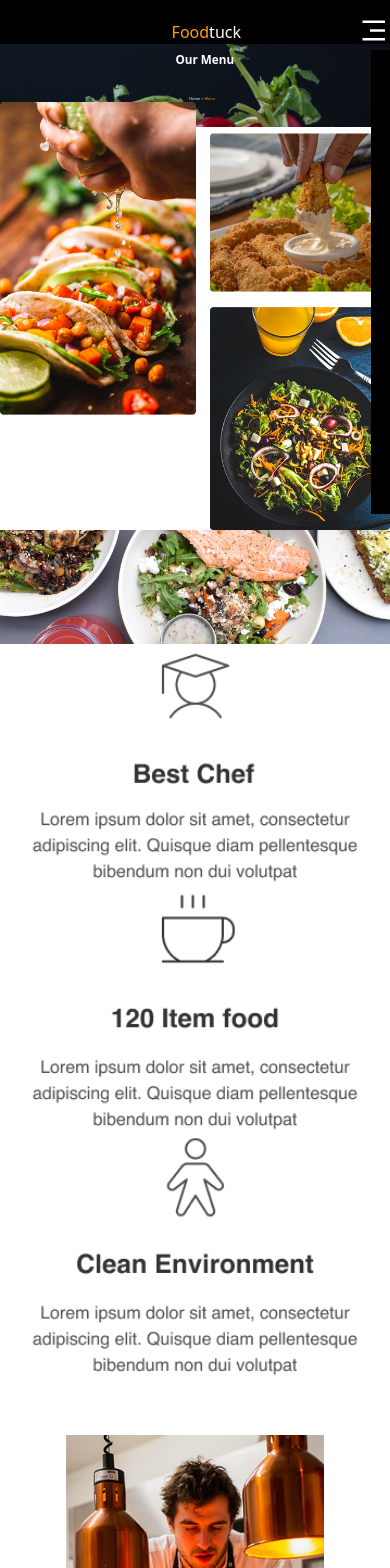
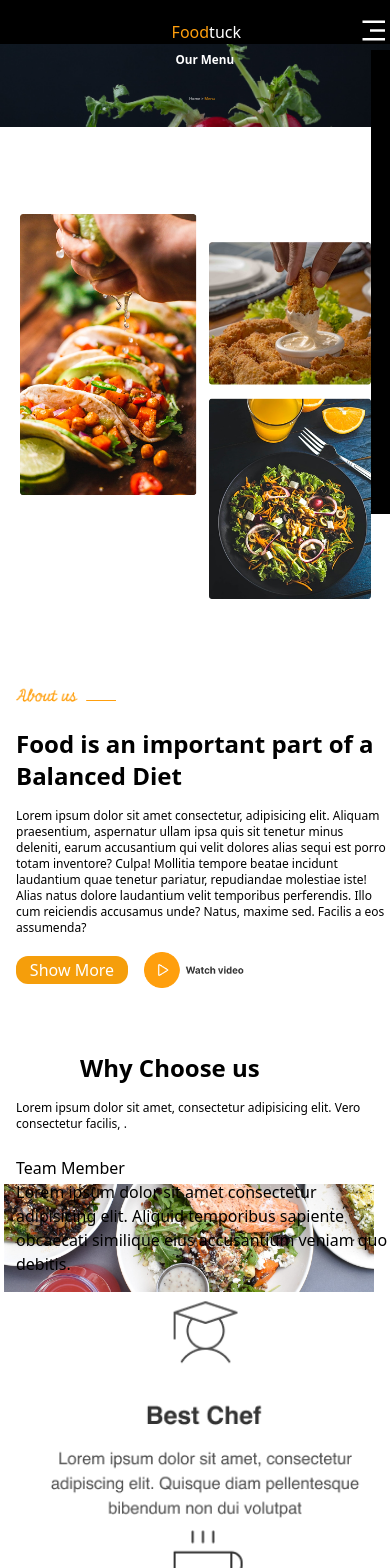
Before and after one commit to ahmed22138/hackathon-3, a Next.js app: page /about in a window 390 px wide. Shown: the top 1568 px of the page. Built offline with nearby package versions, Linux system fonts and the light colour scheme.

Commit message:
Update page.tsx

```diff
--- a/src/app/about/page.tsx
+++ b/src/app/about/page.tsx
@@ -18,14 +18,14 @@ export default function About(){
 
 
         <div className="md:absolute top-96">
-            <div className="md:ml-36 md:mt-36">
-              <Image src={'/images/Image (1).png'} alt={'pics'} width={600} height={700}  />
-              <Image src={'/images/mlo.png'} alt={'pics'} width={1920} height={160} className="md:absolute top-[78vw] left-0" />
-              <Image src={'/images/best chef.png'} alt={'pics'} width={400} height={160} className="md:absolute top-[110vw] left-24" />
+            <div className="md:ml-36 md:mt-36 xs:ml-5 xs:mt-28">
+              <Image src={'/images/Image (1).png'} alt={'pics'} width={600} height={700} className="md:w-[40vw]  xs:w-[90vw] " />
+              <Image src={'/images/mlo.png'} alt={'pics'} width={1920} height={160} className="md:absolute -top-[70vw] left-0 xs:-ml-4 md:ml-0 xs:mt-[150vw]" />
+              <Image src={'/images/best chef.png'} alt={'pics'} width={400} height={160} className="md:absolute top-[110vw] left-24 " />
               <Image src={'/images/120 Item.png'} alt={'pics'} width={400} height={160} className="md:absolute top-[110vw] left-[36vw]" />
               <Image src={'/images/Clean environment.png'} alt={'pics'} width={400} height={160} className="md:absolute top-[110vw] left-[65vw]" />
               <br/>
-              <Image src={'/images/Mark Henry.png'} alt={'pics'} width={400} height={160} className="md:absolute top-[145vw] left-20" />
+              <Image src={'/images/Mark Henry.png'} alt={'pics'} width={400} height={160} className="md:absolute top-[65vw] left-20 xs:mt-[80vw]" />
               <Image src={'/images/Mark Henry (1).png'} alt={'pics'} width={400} height={160} className="md:absolute top-[145vw] left-[25vw]" />
               <Image src={'/images/Mark Henry (2).png'} alt={'pics'} width={400} height={160} className="md:absolute top-[145vw] left-[45vw]" />
               <Image src={'/images/Mark Henry (3).png'} alt={'pics'} width={400} height={160} className="md:absolute top-[145vw] left-[65vw]" />
@@ -37,28 +37,28 @@ export default function About(){
              <br/>
 
 
-            <div className="md:ml-[54vw] md:-mt-[36vw] md:w-[40vw]">
-            <Image src={'/images/Line.png'} alt={'pics'} width={100} height={160}  />
-            <h1 className="md:mt-5 md:font-bold md:text-5xl">Food is an important part of a Balanced Diet </h1>
-            <p className="md:mt-5 md:text-xl">Lorem ipsum dolor sit amet consectetur, adipisicing elit. Aliquam praesentium, aspernatur ullam ipsa quis sit tenetur minus deleniti, earum accusantium qui velit dolores alias sequi est porro totam inventore? Culpa!
+            <div className="md:ml-[54vw] md:-mt-[36vw] md:w-[40vw] xs:ml-4 xs:-mt-[950vw]">
+            <Image src={'/images/Line.png'} alt={'pics'} width={100} height={160}   />
+            <h1 className="md:mt-5 md:font-bold md:text-5xl xs:font-semibold xs:text-2xl xs:mt-5">Food is an important part of a Balanced Diet </h1>
+            <p className="md:mt-5 md:text-xl xs:mt-4 xs:text-xs">Lorem ipsum dolor sit amet consectetur, adipisicing elit. Aliquam praesentium, aspernatur ullam ipsa quis sit tenetur minus deleniti, earum accusantium qui velit dolores alias sequi est porro totam inventore? Culpa!
             Mollitia tempore beatae incidunt laudantium quae tenetur pariatur, repudiandae molestiae iste! Alias natus dolore laudantium velit temporibus perferendis. Illo cum reiciendis accusamus unde? Natus, maxime sed. Facilis a eos assumenda?</p>
-           <button className="md:w-44 md:h-10 md:bg-amber-500 md:mt-8 md:rounded-md">Show More</button>
-           <Image src={'/images/Video Button.png'} alt={'pics'} width={100} height={160} className="md:ml-60 md:-mt-9 " />
-
-             <h1 className="md:mt-80 md:-ml-52 md:text-5xl md:font-semibold">Why Choose us</h1>
-             <p className="md:-ml-72 md:w-[35vw] md:mt-5 md:mb-8">Lorem ipsum dolor sit amet, consectetur adipisicing elit. Vero consectetur facilis, debitis aperiam, blanditiis dolorum fuga, nobis eius labore illum nisi .</p>
+           <button className="md:w-44 md:h-10 md:bg-amber-500 md:mt-8 md:rounded-md xs:bg-amber-500 xs:rounded-xl xs:w-28 xs:h-7 xs:mt-5 xs:text-white">Show More</button>
+           <Image src={'/images/Video Button.png'} alt={'pics'} width={100} height={160} className="md:ml-60 md:-mt-9 xs:ml-32 xs:-mt-8" />
+             <br/>
+             <h1 className="md:mt-80 md:-ml-52 md:text-5xl md:font-semibold xs:text-2xl xs:font-semibold xs:ml-16 xs:mt-10">Why Choose us</h1>
+             <p className="md:-ml-64 md:w-[35vw] md:mt-5 md:mb-8 xs:text-xs xs:mt-4">Lorem ipsum dolor sit amet, consectetur adipisicing elit. Vero consectetur facilis, .</p>
              <br/>
 
-             <h1 className="md:absolute top-[136vw] md:-ml-52 md:text-5xl md:font-semibold md:text-white">Team Member</h1>
+             <h1 className="md:absolute top-[136vw] md:-ml-52 md:text-5xl md:font-semibold md:text-white ">Team Member</h1>
              <p className="md:absolute top-[140vw] md:-ml-80 md:w-[35vw] md:mb-8 md:text-white">Lorem ipsum dolor sit amet consectetur adipisicing elit. Aliquid temporibus sapiente obcaecati similique eius accusantium veniam quo debitis.</p>
                 </div>
 
 
-                <Image src={'/images/Bg.png'} alt={'pics'} width={1920} height={160} className="md:mt-[50vw]" />
+                <Image src={'/images/Bg.png'} alt={'pics'} width={1920} height={260} className="md:mt-[50vw] xs:mt-[200vw]" />
 
 
                            <div>
-                            <Image src={'/images/Component 75.png'} alt="//" width={1923} height={740} className="md:mt-[140vw]"/>
+                            <Image src={'/images/Component 75.png'} alt="//" width={1923} height={740} className="md:mt-[140vw] xs:mt-[100vw]"/>
                             </div>
         </div>
         </div>
```
